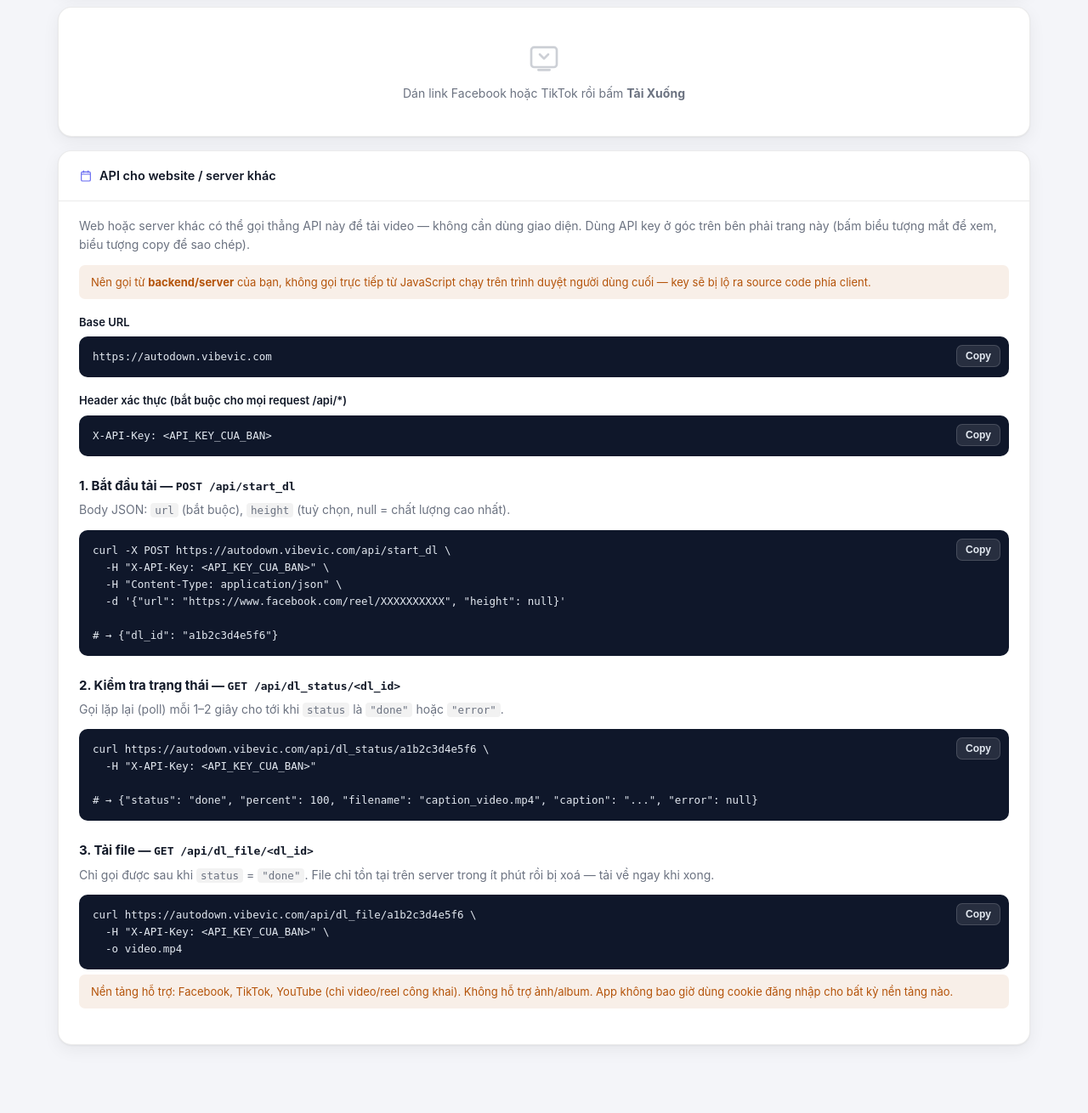
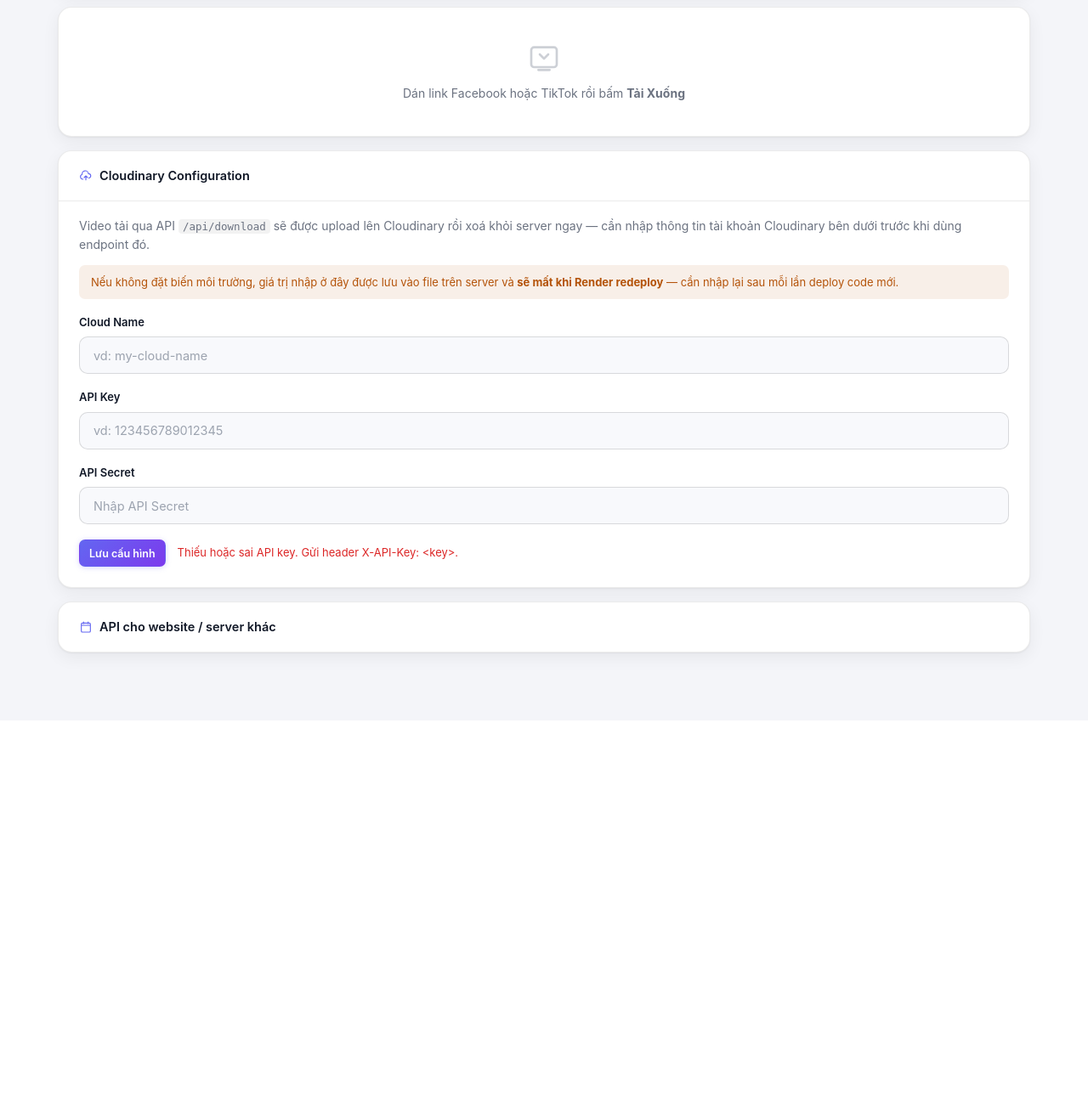
Before and after one commit to thangmdcp/autodown, a Flask app: page / in a window 1280 px wide, after a click on "Cloudinary Configuration". Shown: the part 389-1699 px from the top of the page at 85% size. After the commit the page ends 1174 px from the top, so only its background shows below. Run offline with Flask 3, Linux system fonts and the light colour scheme; some libraries are stand-ins or nearby versions.

Commit message:
Add Cloudinary integration for stateless internal-API downloads
Adds three new /api/* endpoints so another web app can use this service
as a backend integration instead of the browser UI:

- POST /api/extract  — metadata only (caption, thumbnail, platform), no
  download, no Cloudinary. Uses the existing core.probe_one, now also
  returning the thumbnail URL.
- POST /api/download — downloads via yt-dlp, uploads the file to
  Cloudinary under temp/<random-id>/, deletes the local tmpdir
  immediately after the upload attempt (success or failure), and
  returns the Cloudinary secure_url + public_id. No local file is ever
  kept on disk.
- POST /api/cleanup  — deletes the given Cloudinary public_ids (tries
  video/image/raw resource types since cleanup requests don't carry a
  resource type). No jobId, no server-side job table — stays stateless,
  same as the rest of this app (in-memory DOWNLOADS dict only).

All three require X-API-Key like every other /api/* route, since this
is meant to be called by a trusted backend, not a browser.

Scope: Facebook/TikTok/YouTube video only, matching the app's existing
support — Instagram and photo/carousel were evaluated in a prior session
and ruled out because every option (yt-dlp, gallery-dl) requires login
cookies for those, which conflicts with the project's no-cookie
constraint. /api/extract and /api/download always report type:"video",
mediaCount:1.

Implementation:
- app.py: extracted the yt-dlp download/file-lookup logic out of
  _download_worker into _run_yt_dlp_download(), reused by both the
  existing async UI flow and the new synchronous /api/download — no
  behavior change to the existing /api/start_dl polling flow.
- cloudinary_client.py (new): thin wrapper around the Cloudinary SDK
  (upload_file, delete_assets) — no local persistence, credentials
  passed in per call.
- Cloudinary credentials follow the same storage pattern as the
  existing API_KEY: env vars (CLOUDINARY_CLOUD_NAME/API_KEY/API_SECRET)
  take priority, falling back to the local .api_config.json file when
  not set. New GET/POST /api/cloudinary_config route backs a
  "Cloudinary Configuration" section in the UI (masked secret input,
  leave blank to keep the existing one, locked when env vars are set).
- requirements.txt: added cloudinary SDK dependency.

Co-Authored-By: Claude Sonnet 4.6 <noreply@anthropic.com>

```diff
--- a/app.py
+++ b/app.py
@@ -18,6 +18,7 @@ import webbrowser
 import yt_dlp
 from flask import Flask, abort, after_this_request, jsonify, render_template, request, send_file
 
+import cloudinary_client
 import core
 
 BASE_DIR = os.path.dirname(os.path.abspath(__file__))
@@ -56,6 +57,21 @@ def _save_config(cfg: dict):
 
 _config = _load_config()
 API_KEY: str = _config["api_key"]
+
+
+# ── Cloudinary config (env var priority, same pattern as API_KEY) ──────────
+def _cloudinary_env() -> dict | None:
+    cloud  = os.environ.get("CLOUDINARY_CLOUD_NAME", "").strip()
+    key    = os.environ.get("CLOUDINARY_API_KEY", "").strip()
+    secret = os.environ.get("CLOUDINARY_API_SECRET", "").strip()
+    if cloud and key and secret:
+        return {"cloud_name": cloud, "api_key": key, "api_secret": secret}
+    return None
+
+
+def _cloudinary_config() -> dict:
+    return _cloudinary_env() or (_config.get("cloudinary") or {})
+
 
 app = Flask(__name__)
 
@@ -124,6 +140,42 @@ def regenerate_key():
     API_KEY = _config["api_key"]
     _save_config(_config)
     return jsonify({"api_key": API_KEY, "key_name": name})
+
+
+@app.route("/api/cloudinary_config", methods=["GET", "POST"])
+def cloudinary_config_route():
+    env = _cloudinary_env()
+
+    if request.method == "GET":
+        cfg = env or (_config.get("cloudinary") or {})
+        return jsonify({
+            "cloud_name":     cfg.get("cloud_name", ""),
+            "api_key":        cfg.get("api_key", ""),
+            "api_secret_set": bool(cfg.get("api_secret")),
+            "source":         "env" if env else "config",
+        })
+
+    if env:
+        return jsonify({
+            "error": "Cloudinary đang được cấu hình qua biến môi trường server, không thể sửa qua giao diện."
+        }), 409
+
+    data       = request.get_json(force=True) or {}
+    cloud_name = (data.get("cloud_name") or "").strip()
+    api_key    = (data.get("api_key") or "").strip()
+    api_secret = (data.get("api_secret") or "").strip()
+
+    existing = _config.get("cloudinary") or {}
+    if not api_secret:
+        api_secret = existing.get("api_secret", "")
+
+    if not (cloud_name and api_key and api_secret):
+        return jsonify({"error": "Vui lòng nhập đủ Cloud Name, API Key và API Secret."}), 400
+
+    _config["cloudinary"] = {"cloud_name": cloud_name, "api_key": api_key, "api_secret": api_secret}
+    _save_config(_config)
+    return jsonify({"success": True})
+
 
 # probe_id -> {items: list[dict], finished: bool, created: float}
 PROBES: dict = {}
@@ -244,71 +296,86 @@ def _dl_progress_hook(dl: dict):
     return hook
 
 
+def _run_yt_dlp_download(url: str, height=None, progress_hook=None) -> dict:
+    """Runs yt-dlp against url and returns {path, filename, caption, video_id, tmpdir}.
+    Raises on failure. Caller is responsible for cleaning up the returned tmpdir."""
+    tmpdir = tempfile.mkdtemp(prefix="fbdl_")
+    outtmpl = os.path.join(tmpdir, "%(id)s.%(ext)s")
+    opts = {
+        "format": core.format_for_height(height),
+        "outtmpl": outtmpl,
+        "quiet": True,
+        "no_warnings": True,
+        "noprogress": True,
+        "concurrent_fragment_downloads": 4,
+        "socket_timeout": 20,
+        "retries": 3,
+        "fragment_retries": 3,
+    }
+    if progress_hook:
+        opts["progress_hooks"] = [progress_hook]
+
+    with yt_dlp.YoutubeDL(opts) as ydl:
+        info = ydl.extract_info(url, download=True)
+
+    # Get filepath from yt-dlp info (most reliable)
+    src = None
+    if info:
+        for rdl in (info.get("requested_downloads") or []):
+            fp = rdl.get("filepath") or rdl.get("filename")
+            if fp and os.path.exists(fp):
+                src = fp
+                break
+
+    # Fallback: largest file in tmpdir
+    if not src:
+        candidates = sorted(
+            [f for f in os.listdir(tmpdir) if not f.endswith(".part")],
+            key=lambda f: os.path.getsize(os.path.join(tmpdir, f)),
+            reverse=True,
+        )
+        if not candidates:
+            raise RuntimeError("Tải xong nhưng không tìm thấy file.")
+        src = os.path.join(tmpdir, candidates[0])
+
+    if not os.path.exists(src):
+        raise RuntimeError(f"File không tồn tại: {os.path.basename(src)}")
+
+    caption = ""
+    video_id = ""
+    if info:
+        caption  = info.get("description") or info.get("title") or ""
+        video_id = info.get("id") or ""
+
+    return {
+        "path":     src,
+        "filename": core.sanitize_filename(caption, video_id) + ".mp4",
+        "caption":  caption,
+        "video_id": video_id,
+        "tmpdir":   tmpdir,
+    }
+
+
 def _download_worker(dl_id: str, url: str, height=None):
     dl = DOWNLOADS[dl_id]
-    tmpdir = tempfile.mkdtemp(prefix="fbdl_")
-    dl["tmpdir"] = tmpdir
     # "queued" while waiting for a semaphore slot
     dl["status"] = "queued"
 
     _DL_SEM.acquire()
     try:
         dl["status"] = "downloading"
-        outtmpl = os.path.join(tmpdir, "%(id)s.%(ext)s")
-        opts = {
-            "format": core.format_for_height(height),
-            "outtmpl": outtmpl,
-            "quiet": True,
-            "no_warnings": True,
-            "noprogress": True,
-            "progress_hooks": [_dl_progress_hook(dl)],
-            "concurrent_fragment_downloads": 4,
-            "socket_timeout": 20,
-            "retries": 3,
-            "fragment_retries": 3,
-        }
-
-        with yt_dlp.YoutubeDL(opts) as ydl:
-            info = ydl.extract_info(url, download=True)
-
-        # Get filepath from yt-dlp info (most reliable)
-        src = None
-        if info:
-            for rdl in (info.get("requested_downloads") or []):
-                fp = rdl.get("filepath") or rdl.get("filename")
-                if fp and os.path.exists(fp):
-                    src = fp
-                    break
-
-        # Fallback: largest file in tmpdir
-        if not src:
-            candidates = sorted(
-                [f for f in os.listdir(tmpdir) if not f.endswith(".part")],
-                key=lambda f: os.path.getsize(os.path.join(tmpdir, f)),
-                reverse=True,
-            )
-            if not candidates:
-                raise RuntimeError("Tải xong nhưng không tìm thấy file.")
-            src = os.path.join(tmpdir, candidates[0])
-
-        if not os.path.exists(src):
-            raise RuntimeError(f"File không tồn tại: {os.path.basename(src)}")
-
-        caption = ""
-        video_id = ""
-        if info:
-            caption  = info.get("description") or info.get("title") or ""
-            video_id = info.get("id") or ""
-
-        dl["path"]     = src
-        dl["filename"] = core.sanitize_filename(caption, video_id) + ".mp4"
-        dl["caption"]  = caption
+        result = _run_yt_dlp_download(url, height, progress_hook=_dl_progress_hook(dl))
+        dl["tmpdir"]   = result["tmpdir"]
+        dl["path"]     = result["path"]
+        dl["filename"] = result["filename"]
+        dl["caption"]  = result["caption"]
         dl["status"]   = "done"
         dl["percent"]  = 100
     except Exception as e:
         dl["status"] = "error"
         dl["error"]  = str(e).splitlines()[0]
-        shutil.rmtree(tmpdir, ignore_errors=True)
+        if dl.get("tmpdir"):
+            shutil.rmtree(dl["tmpdir"], ignore_errors=True)
         dl["tmpdir"] = None
     finally:
         _DL_SEM.release()
@@ -385,6 +452,111 @@ def dl_file(dl_id: str):
     )
 
 
+# ── Stateless internal API: extract → download+upload → cleanup ────────────
+# Used by another web app as a backend integration. No job storage — every
+# call is self-contained; the caller holds onto the returned public_ids and
+# is responsible for calling /api/cleanup once it no longer needs the asset.
+
+@app.route("/api/extract", methods=["POST"])
+def api_extract():
+    data = request.get_json(force=True) or {}
+    url  = (data.get("url") or "").strip()
+
+    if not url:
+        return jsonify({"success": False, "error": "Thiếu URL."}), 400
+    if not core.validate_url(url):
+        return jsonify({"success": False, "error": "URL không hợp lệ hoặc không được hỗ trợ. Chỉ hỗ trợ Facebook, TikTok, YouTube."}), 400
+
+    try:
+        result = core.probe_one(url)
+    except ValueError as e:
+        return jsonify({"success": False, "error": str(e)}), 400
+    except core.DownloadFailure as e:
+        return jsonify({"success": False, "error": str(e).splitlines()[0]}), 502
+    except Exception as e:
+        return jsonify({"success": False, "error": f"Lỗi: {str(e)[:200]}"}), 500
+
+    return jsonify({
+        "success":    True,
+        "platform":   result["platform"],
+        "type":       "video",
+        "caption":    result["caption"],
+        "thumbnail":  result.get("thumbnail"),
+        "mediaCount": 1,
+    })
+
+
+@app.route("/api/download", methods=["POST"])
+def api_download():
+    data   = request.get_json(force=True) or {}
+    url    = (data.get("url") or "").strip()
+    height = data.get("height")
+
+    if not url:
+        return jsonify({"success": False, "error": "Thiếu URL."}), 400
+    if not core.validate_url(url):
+        return jsonify({"success": False, "error": "URL không hợp lệ hoặc không được hỗ trợ. Chỉ hỗ trợ Facebook, TikTok, YouTube."}), 400
+    if height is not None:
+        try:
+            height = int(height)
+        except (ValueError, TypeError):
+            height = None
+
+    cloud_cfg = _cloudinary_config()
+    if not cloudinary_client.is_configured(cloud_cfg):
+        return jsonify({
+            "success": False,
+            "error": "Chưa cấu hình Cloudinary. Vào mục \"Cloudinary Configuration\" trên giao diện để nhập Cloud Name / API Key / API Secret.",
+        }), 400
+
+    _DL_SEM.acquire()
+    try:
+        result = _run_yt_dlp_download(url, height)
+    except Exception as e:
+        return jsonify({"success": False, "error": str(e).splitlines()[0]}), 502
+    finally:
+        _DL_SEM.release()
+
+    tmpdir = result["tmpdir"]
+    try:
+        cloudinary_client.configure(cloud_cfg)
+        folder = f"temp/{uuid.uuid4().hex[:10]}"
+        upload = cloudinary_client.upload_file(result["path"], folder=folder, resource_type="video")
+    except Exception as e:
+        shutil.rmtree(tmpdir, ignore_errors=True)
+        return jsonify({"success": False, "error": f"Lỗi upload Cloudinary: {str(e)[:200]}"}), 502
+
+    shutil.rmtree(tmpdir, ignore_errors=True)
+
+    return jsonify({
+        "success": True,
+        "caption": result["caption"],
+        "type":    "video",
+        "media": [{
+            "type":      "video",
+            "url":       upload["secure_url"],
+            "public_id": upload["public_id"],
+        }],
+    })
+
+
+@app.route("/api/cleanup", methods=["POST"])
+def api_cleanup():
+    data       = request.get_json(force=True) or {}
+    public_ids = data.get("public_ids")
+
+    if not isinstance(public_ids, list) or not public_ids:
+        return jsonify({"success": False, "error": "public_ids là bắt buộc và phải là danh sách không rỗng."}), 400
+
+    cloud_cfg = _cloudinary_config()
+    if not cloudinary_client.is_configured(cloud_cfg):
+        return jsonify({"success": False, "error": "Chưa cấu hình Cloudinary."}), 400
+
+    cloudinary_client.configure(cloud_cfg)
+    deleted = cloudinary_client.delete_assets(public_ids)
+    return jsonify({"success": True, "deleted": deleted})
+
+
 if __name__ == "__main__":
     port = int(os.environ.get("PORT", 5000))
     if not os.environ.get("PORT"):
--- a/core.py
+++ b/core.py
@@ -236,6 +236,7 @@ def probe_one(url: str) -> dict:
         "ext": ext,
         "resolutions": resolutions,
         "platform": detect_platform(url),
+        "thumbnail": info.get("thumbnail"),
     }
 
 
--- a/requirements.txt
+++ b/requirements.txt
@@ -1,3 +1,4 @@
 yt-dlp>=2024.1.1
 flask>=3.0.0
 gunicorn>=21.0.0
+cloudinary>=1.36.0
--- a/static/css/style.css
+++ b/static/css/style.css
@@ -211,6 +211,7 @@ label {
 
 input[type="url"],
 input[type="text"],
+input[type="password"],
 textarea {
   width: 100%;
   background: var(--surface-2);
@@ -781,6 +782,20 @@ textarea:focus {
   margin-bottom: 7px;
 }
 
+.docs-field-row {
+  display: flex;
+  align-items: center;
+  gap: 14px;
+  flex-wrap: wrap;
+}
+
+.docs-status {
+  font-size: 13px;
+  color: var(--text-muted);
+}
+.docs-status.is-error { color: var(--error); }
+.docs-status.is-ok { color: var(--success); }
+
 .docs-code-wrap {
   position: relative;
   margin-bottom: 6px;
--- a/static/js/app.js
+++ b/static/js/app.js
@@ -129,6 +129,79 @@
       keyDialog.close();
     } finally {
       keyDialogConfirm.disabled = false;
+    }
+  });
+
+  // ── Cloudinary Configuration ─────────────────────────────────────────────
+
+  const cloudForm       = document.getElementById("cloudinary-form");
+  const cloudNameInput  = document.getElementById("cloud-name-input");
+  const cloudKeyInput   = document.getElementById("cloud-api-key-input");
+  const cloudSecretInput = document.getElementById("cloud-api-secret-input");
+  const cloudSaveBtn    = document.getElementById("cloudinary-save-btn");
+  const cloudStatusEl   = document.getElementById("cloudinary-status");
+  const cloudEnvNote    = document.getElementById("cloudinary-env-note");
+
+  function setCloudStatus(text, kind) {
+    if (!cloudStatusEl) return;
+    cloudStatusEl.textContent = text;
+    cloudStatusEl.classList.toggle("is-error", kind === "error");
+    cloudStatusEl.classList.toggle("is-ok", kind === "ok");
+  }
+
+  async function loadCloudinaryConfig() {
+    try {
+      const res = await apiFetch("/api/cloudinary_config");
+      const d   = await res.json();
+      if (!res.ok) { setCloudStatus(d.error || "Lỗi khi tải cấu hình.", "error"); return; }
+
+      cloudNameInput.value = d.cloud_name || "";
+      cloudKeyInput.value  = d.api_key || "";
+      cloudSecretInput.placeholder = d.api_secret_set
+        ? "•••••••• (đã lưu — để trống nếu giữ nguyên)"
+        : "Nhập API Secret";
+
+      const isEnv = d.source === "env";
+      [cloudNameInput, cloudKeyInput, cloudSecretInput, cloudSaveBtn].forEach(el => { if (el) el.disabled = isEnv; });
+      if (cloudEnvNote) cloudEnvNote.style.display = isEnv ? "" : "none";
+
+      if (isEnv) {
+        setCloudStatus("");
+      } else if (d.cloud_name && d.api_key && d.api_secret_set) {
+        setCloudStatus("Đã cấu hình.", "ok");
+      } else {
+        setCloudStatus("Chưa cấu hình đầy đủ.");
+      }
+    } catch {
+      setCloudStatus("Lỗi kết nối.", "error");
+    }
+  }
+  loadCloudinaryConfig();
+
+  cloudForm?.addEventListener("submit", async e => {
+    e.preventDefault();
+    cloudSaveBtn.disabled = true;
+    try {
+      const res = await apiFetch("/api/cloudinary_config", {
+        method: "POST",
+        headers: { "Content-Type": "application/json" },
+        body: JSON.stringify({
+          cloud_name: cloudNameInput.value.trim(),
+          api_key:    cloudKeyInput.value.trim(),
+          api_secret: cloudSecretInput.value,
+        }),
+      });
+      const d = await res.json();
+      if (res.ok && d.success) {
+        cloudSecretInput.value = "";
+        await loadCloudinaryConfig();
+      } else {
+        setCloudStatus(d.error || "Lỗi khi lưu.", "error");
+      }
+    } catch {
+      setCloudStatus("Lỗi kết nối.", "error");
+    } finally {
+      cloudSaveBtn.disabled = false;
     }
   });
 
--- a/templates/index.html
+++ b/templates/index.html
@@ -133,6 +133,48 @@
       <p>Dán link Facebook hoặc TikTok rồi bấm <strong>Tải Xuống</strong></p>
     </section>
 
+    <details class="card docs-card" id="cloudinary-config">
+      <summary class="docs-summary">
+        <svg width="16" height="16" viewBox="0 0 24 24" fill="none" aria-hidden="true">
+          <path d="M7 18a4.5 4.5 0 0 1-1.5-8.74A5.5 5.5 0 0 1 16.5 8a4 4 0 0 1 1 7.9M12 12v7m0-7 3 3m-3-3-3 3" stroke="currentColor" stroke-width="1.7" stroke-linecap="round" stroke-linejoin="round"/>
+        </svg>
+        Cloudinary Configuration
+      </summary>
+
+      <div class="docs-body">
+        <p class="docs-intro">
+          Video tải qua API <code>/api/download</code> sẽ được upload lên Cloudinary rồi xoá khỏi server ngay —
+          cần nhập thông tin tài khoản Cloudinary bên dưới trước khi dùng endpoint đó.
+        </p>
+        <p class="docs-note" id="cloudinary-env-note" style="display:none;">
+          Đang dùng biến môi trường (CLOUDINARY_CLOUD_NAME/API_KEY/API_SECRET) đặt sẵn trên server — không thể sửa qua giao diện.
+        </p>
+        <p class="docs-note">
+          Nếu không đặt biến môi trường, giá trị nhập ở đây được lưu vào file trên server và
+          <strong>sẽ mất khi Render redeploy</strong> — cần nhập lại sau mỗi lần deploy code mới.
+        </p>
+
+        <form id="cloudinary-form">
+          <div class="docs-field">
+            <div class="docs-label">Cloud Name</div>
+            <input type="text" id="cloud-name-input" autocomplete="off" placeholder="vd: my-cloud-name">
+          </div>
+          <div class="docs-field">
+            <div class="docs-label">API Key</div>
+            <input type="text" id="cloud-api-key-input" autocomplete="off" placeholder="vd: 123456789012345">
+          </div>
+          <div class="docs-field">
+            <div class="docs-label">API Secret</div>
+            <input type="password" id="cloud-api-secret-input" autocomplete="off" placeholder="Nhập API Secret">
+          </div>
+          <div class="docs-field-row">
+            <button type="submit" class="row-btn row-btn--primary" id="cloudinary-save-btn">Lưu cấu hình</button>
+            <span id="cloudinary-status" class="docs-status"></span>
+          </div>
+        </form>
+      </div>
+    </details>
+
     <details class="card docs-card" id="api-docs">
       <summary class="docs-summary">
         <svg width="16" height="16" viewBox="0 0 24 24" fill="none" aria-hidden="true">
@@ -168,7 +210,52 @@
           </div>
         </div>
 
-        <h3 class="docs-h3">1. Bắt đầu tải — <code>POST /api/start_dl</code></h3>
+        <h3 class="docs-h3">Extract metadata — <code>POST /api/extract</code></h3>
+        <p class="docs-p">Không tải file, không upload Cloudinary — chỉ lấy caption/thumbnail để hiển thị trước.</p>
+        <div class="docs-code-wrap">
+          <pre class="docs-code">curl -X POST https://autodown.vibevic.com/api/extract \
+  -H "X-API-Key: &lt;API_KEY_CUA_BAN&gt;" \
+  -H "Content-Type: application/json" \
+  -d '{"url": "https://www.facebook.com/reel/XXXXXXXXXX"}'
+
+# → {"success": true, "platform": "facebook", "type": "video", "caption": "...", "thumbnail": "...", "mediaCount": 1}</pre>
+          <button class="docs-copy-btn" type="button" data-copy="curl -X POST https://autodown.vibevic.com/api/extract -H &quot;X-API-Key: &lt;API_KEY_CUA_BAN&gt;&quot; -H &quot;Content-Type: application/json&quot; -d '{&quot;url&quot;: &quot;https://www.facebook.com/reel/XXXXXXXXXX&quot;}'">Copy</button>
+        </div>
+
+        <h3 class="docs-h3">Tải + upload Cloudinary (1 lần gọi) — <code>POST /api/download</code></h3>
+        <p class="docs-p">
+          Tải video, upload lên Cloudinary, xoá file tạm trên server ngay sau khi upload xong, trả về link Cloudinary.
+          Cần cấu hình Cloudinary ở mục phía trên trước. Request có thể mất vài giây tới vài chục giây tuỳ độ dài video.
+        </p>
+        <div class="docs-code-wrap">
+          <pre class="docs-code">curl -X POST https://autodown.vibevic.com/api/download \
+  -H "X-API-Key: &lt;API_KEY_CUA_BAN&gt;" \
+  -H "Content-Type: application/json" \
+  -d '{"url": "https://www.facebook.com/reel/XXXXXXXXXX"}'
+
+# → {"success": true, "caption": "...", "type": "video",
+#     "media": [{"type": "video", "url": "https://res.cloudinary.com/.../temp/abc123/xxxx.mp4", "public_id": "temp/abc123/xxxx"}]}</pre>
+          <button class="docs-copy-btn" type="button" data-copy="curl -X POST https://autodown.vibevic.com/api/download -H &quot;X-API-Key: &lt;API_KEY_CUA_BAN&gt;&quot; -H &quot;Content-Type: application/json&quot; -d '{&quot;url&quot;: &quot;https://www.facebook.com/reel/XXXXXXXXXX&quot;}'">Copy</button>
+        </div>
+
+        <h3 class="docs-h3">Xoá asset Cloudinary — <code>POST /api/cleanup</code></h3>
+        <p class="docs-p">Gọi khi web app của bạn không cần asset đó nữa — dùng đúng <code>public_id</code> nhận được từ <code>/api/download</code>.</p>
+        <div class="docs-code-wrap">
+          <pre class="docs-code">curl -X POST https://autodown.vibevic.com/api/cleanup \
+  -H "X-API-Key: &lt;API_KEY_CUA_BAN&gt;" \
+  -H "Content-Type: application/json" \
+  -d '{"public_ids": ["temp/abc123/xxxx"]}'
+
+# → {"success": true, "deleted": {"temp/abc123/xxxx": "deleted"}}</pre>
+          <button class="docs-copy-btn" type="button" data-copy="curl -X POST https://autodown.vibevic.com/api/cleanup -H &quot;X-API-Key: &lt;API_KEY_CUA_BAN&gt;&quot; -H &quot;Content-Type: application/json&quot; -d '{&quot;public_ids&quot;: [&quot;temp/abc123/xxxx&quot;]}'">Copy</button>
+        </div>
+
+        <p class="docs-note">
+          Service này không lưu job/state gì cả — mỗi request tự chứa toàn bộ thông tin cần thiết.
+          Web app gọi API chịu trách nhiệm giữ lại <code>public_id</code> và tự gọi <code>/api/cleanup</code> khi xong việc.
+        </p>
+
+        <h3 class="docs-h3">1. Bắt đầu tải (luồng polling cho giao diện web) — <code>POST /api/start_dl</code></h3>
         <p class="docs-p">Body JSON: <code>url</code> (bắt buộc), <code>height</code> (tuỳ chọn, null = chất lượng cao nhất).</p>
         <div class="docs-code-wrap">
           <pre class="docs-code">curl -X POST https://autodown.vibevic.com/api/start_dl \
```
Also changed, not shown: cloudinary_client.py (added, +47 -0 lines).
